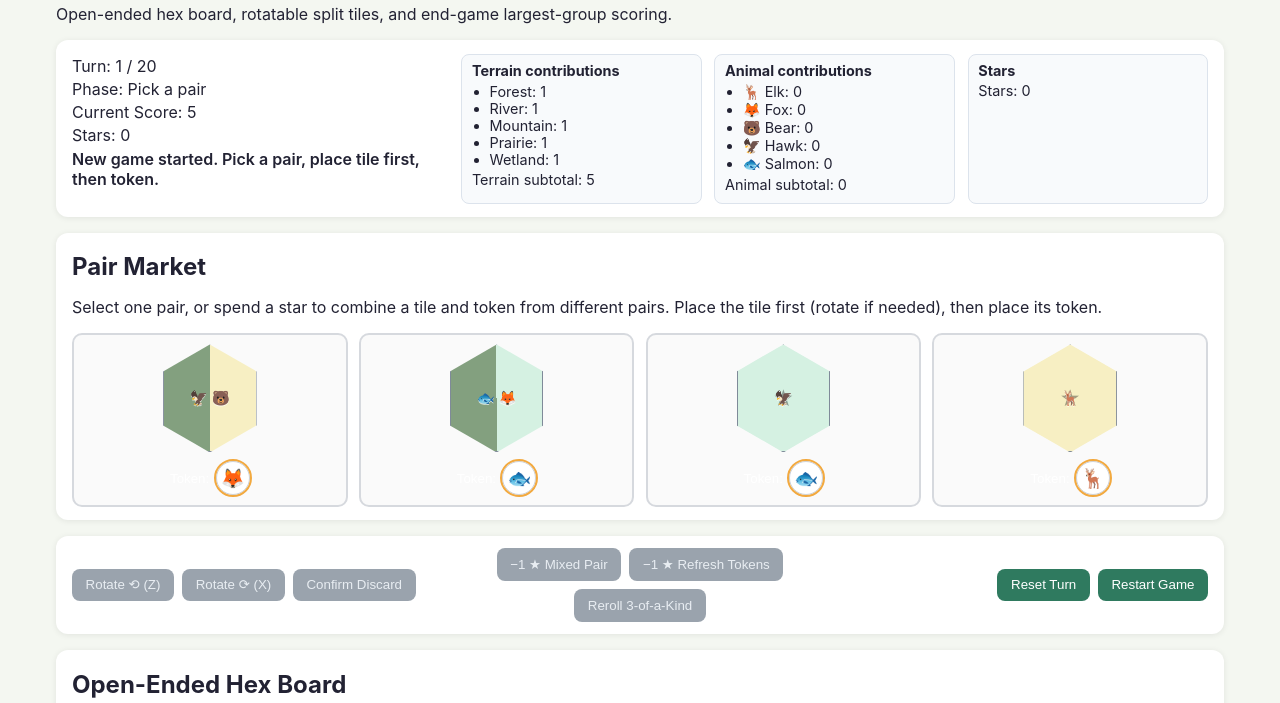
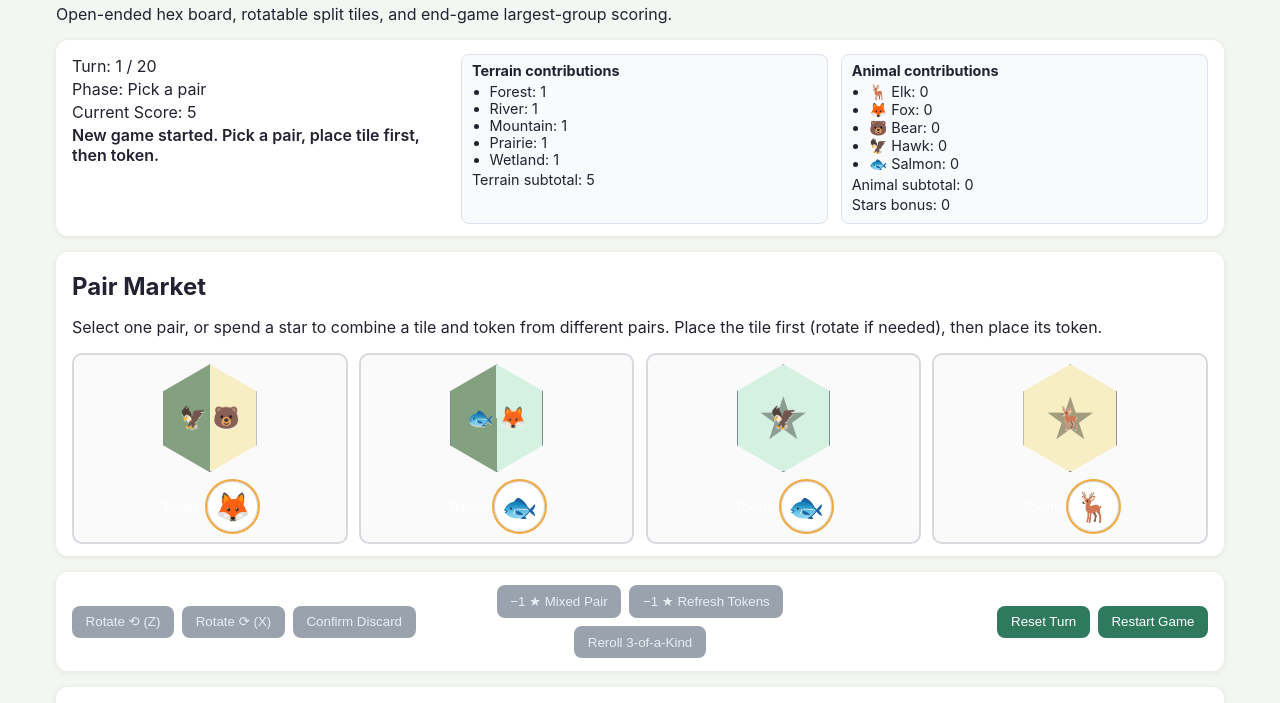
Before and after one commit to awweide/cascadia, a plain HTML site: page index.html in a window 1280 px wide. Shown: the part 64-767 px from the top of the page. Drawn offline with Linux system fonts and the light colour scheme.

Commit message:
Remove remaining Stars column and enlarge nature-star icon

```diff
--- a/index.html
+++ b/index.html
@@ -16,7 +16,6 @@
           <p>Turn: <span id="turn-counter">1 / 20</span></p>
           <p>Phase: <span id="phase-label">Pick a pair</span></p>
           <p>Current Score: <span id="final-score">0</span></p>
-          <p>Stars: <span id="nature-token-count">0</span></p>
           <p id="status" class="status" aria-live="polite">Choose a pair to begin.</p>
         </div>
         <div id="score-breakdown" class="score-breakdown"></div>
--- a/script.js
+++ b/script.js
@@ -66,7 +66,6 @@ const state = {
 const turnCounterEl = document.getElementById("turn-counter");
 const phaseLabelEl = document.getElementById("phase-label");
 const finalScoreEl = document.getElementById("final-score");
-const natureTokenCountEl = document.getElementById("nature-token-count");
 const scoreBreakdownEl = document.getElementById("score-breakdown");
 const marketTilesEl = document.getElementById("market-tiles");
 const boardEl = document.getElementById("board");
@@ -402,6 +401,12 @@ function darkenHexColor(colorHex, factor = 0.38) {
   return `#${toHex(r)}${toHex(g)}${toHex(b)}`;
 }
 
+function starColorForTile(tile) {
+  const terrain = baseTerrainForCenterColor(tile);
+  const factor = terrain === "mountain" ? 0.5 : 0.38;
+  return darkenHexColor(terrainColors[terrain], factor);
+}
+
 function baseTerrainForCenterColor(tile) {
   if (tile.kind === "single") return tile.terrain;
   return tile.terrainA;
@@ -409,7 +414,7 @@ function baseTerrainForCenterColor(tile) {
 
 function hexTileCenterMarkup(tile, tokenOverride = null) {
   const tokenText = tokenOverride ?? tile.token;
-  const starColor = darkenHexColor(terrainColors[baseTerrainForCenterColor(tile)]);
+  const starColor = starColorForTile(tile);
   const starMarkup = tile.bonusOnToken ? `<span class="hex-star" style="color:${starColor};">★</span>` : "";
   const printedMarkup = printedAnimalsMarkup(tile.printedAnimals);
   const tokenMarkup = tokenText ? `<span class="hex-token">${tokenText}</span>` : "";
@@ -966,10 +971,7 @@ function renderScoreBreakdown(score) {
         <strong>Animal contributions</strong>
         <ul>${animalItems}</ul>
         <p class="score-subtotal">Animal subtotal: ${score.animalTotal}</p>
-      </div>
-      <div class="score-column">
-        <strong>Stars</strong>
-        <p class="score-subtotal">Stars: ${score.natureTokenPoints}</p>
+        <p class="score-subtotal">Stars bonus: ${score.natureTokenPoints}</p>
       </div>
     </div>
   `;
@@ -1175,7 +1177,6 @@ function render() {
   turnCounterEl.textContent = `${Math.min(state.turn, state.maxTurns)} / ${state.maxTurns}`;
   phaseLabelEl.textContent = phaseLabel();
   finalScoreEl.textContent = String(score.total);
-  natureTokenCountEl.textContent = String(state.natureTokens);
   renderScoreBreakdown(score);
 
   const tripleAnimal = availableTripleTokenAnimal();
--- a/styles.css
+++ b/styles.css
@@ -72,7 +72,7 @@ button:disabled {
 
 .score-columns {
   display: grid;
-  grid-template-columns: repeat(3, minmax(140px, 1fr));
+  grid-template-columns: repeat(2, minmax(140px, 1fr));
   gap: 0.8rem;
 }
 
@@ -129,12 +129,12 @@ button:disabled {
 }
 
 .market-token {
-  font-size: 1.2rem;
+  font-size: 1.8rem;
   background: #fff;
   border: 1px solid #ccd2da;
   border-radius: 999px;
-  width: 34px;
-  height: 34px;
+  width: 51px;
+  height: 51px;
   display: inline-flex;
   justify-content: center;
   align-items: center;
@@ -197,14 +197,15 @@ button:disabled {
 
 .hex-star {
   grid-area: 1 / 1;
-  font-size: 1.45rem;
+  font-size: 3.7rem;
   line-height: 1;
   opacity: 0.9;
+  z-index: 1;
 }
 
 .hex-token {
   grid-area: 1 / 1;
-  font-size: 2rem;
+  font-size: 3rem;
   line-height: 1;
   display: inline-block;
   position: relative;
@@ -214,7 +215,7 @@ button:disabled {
 
 .hex-animals {
   grid-area: 1 / 1;
-  font-size: 0.9rem;
+  font-size: 1.35rem;
   opacity: 0.96;
   display: inline-block;
   line-height: 1.2;
```
